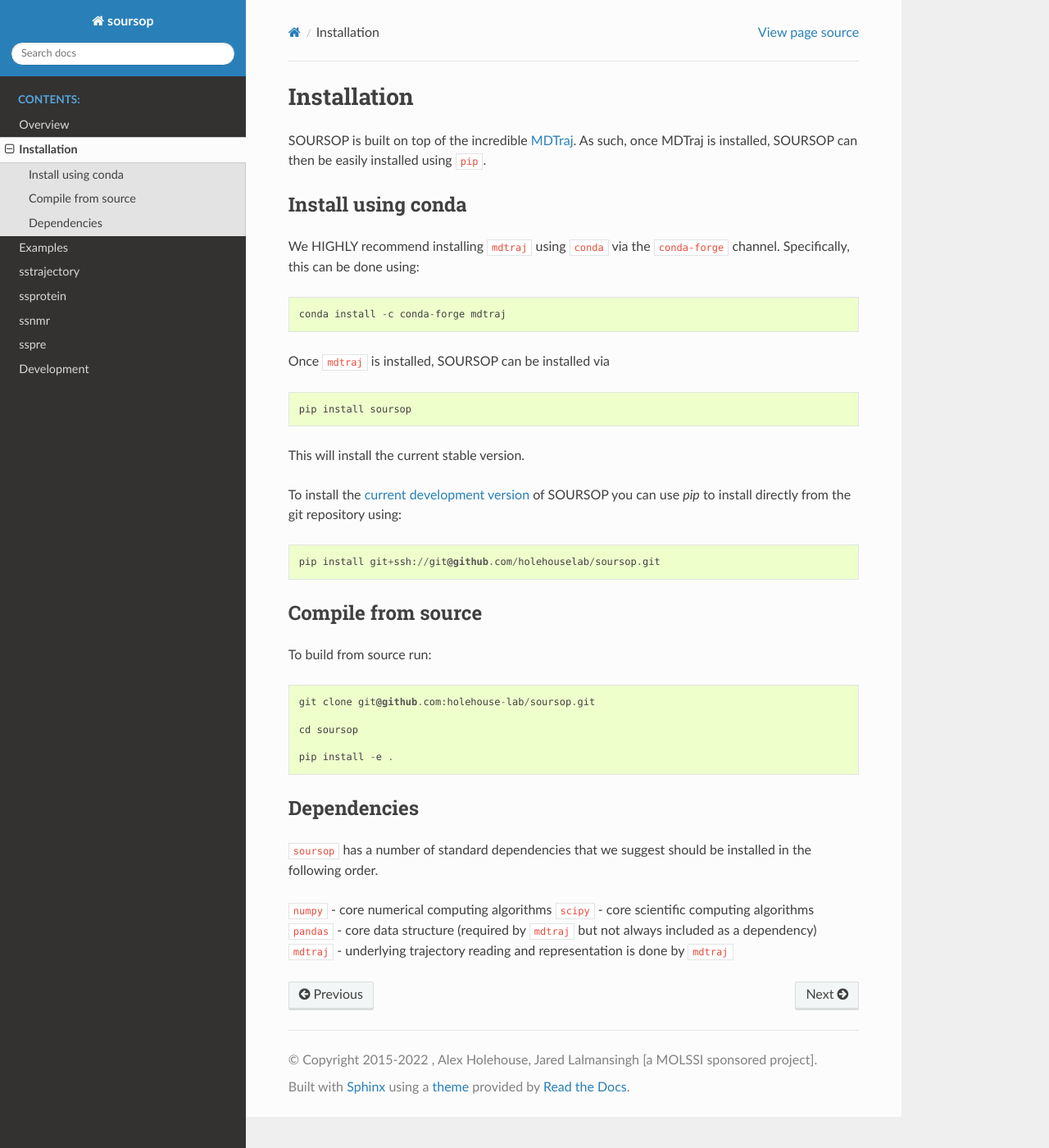
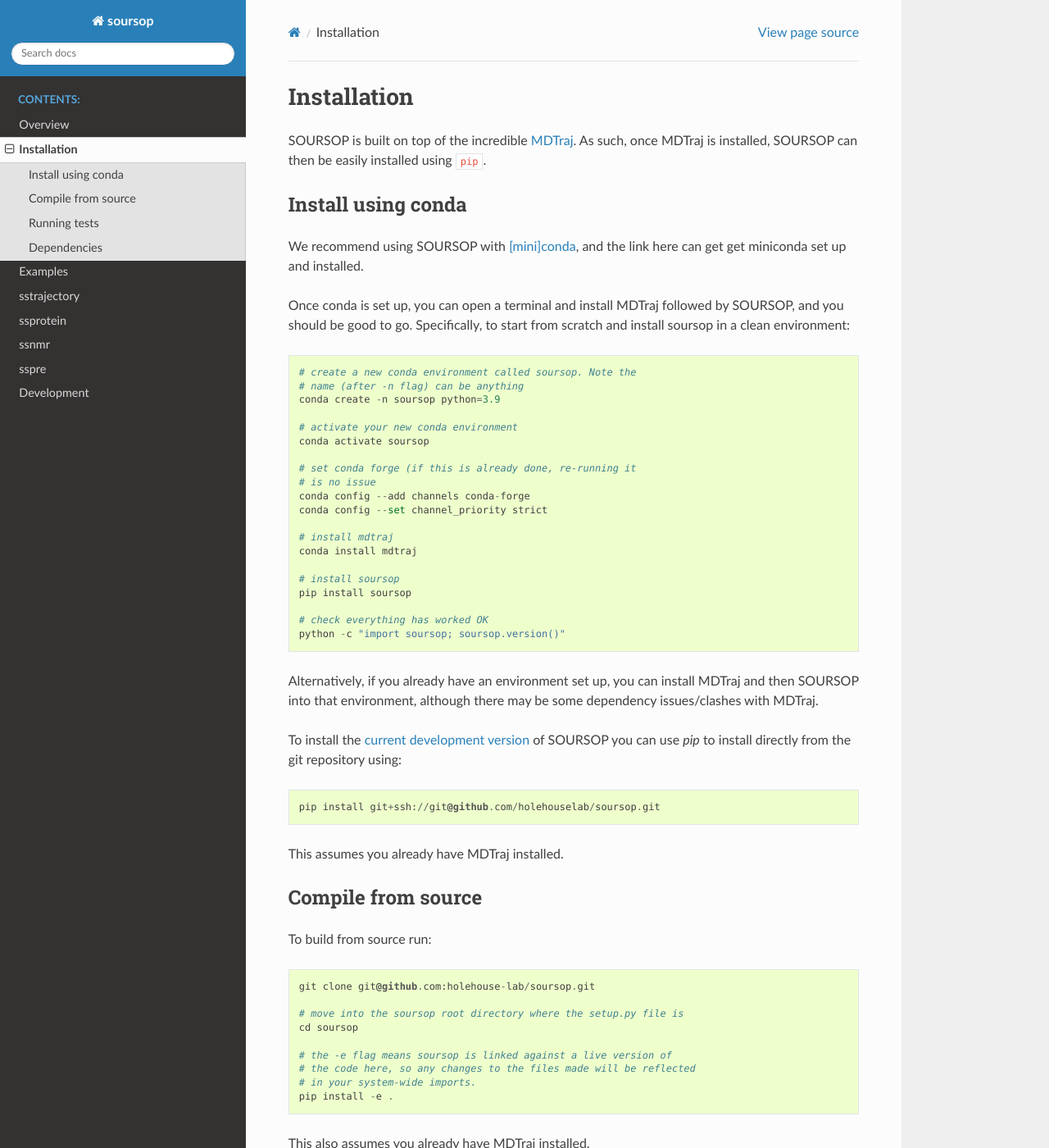
Before and after one commit to holehouse-lab/soursop, a Sphinx documentation site: the page built from docs/usage/installation.rst, in a window 1280 px wide and 1400 px high. Shown: the whole window at 82% size. Built offline with Sphinx 7.4.7 and the Read the Docs theme 2.0.0, drawn with Linux system fonts in a browser that asks for light colours; some of the changed text lies outside the part shown.

Commit message:
Updated main docs page and installation guide stuff

```diff
--- a/docs/usage/installation.rst
+++ b/docs/usage/installation.rst
@@ -4,23 +4,38 @@ Installation
 SOURSOP is built on top of the incredible `MDTraj
 <https://mdtraj.org/>`_. As such, once MDTraj is installed, SOURSOP can then be easily installed using ``pip``.
 
-
 Install using conda
 ----------------------
+We recommend using SOURSOP with `[mini]conda
+<https://docs.conda.io/en/latest/miniconda.html>`_, and the link here can get get miniconda set up and installed.
 
-We HIGHLY recommend installing ``mdtraj`` using ``conda`` via the ``conda-forge`` channel. Specifically, this can be done using:
+Once conda is set up, you can open a terminal and install MDTraj followed by SOURSOP, and you should be good to go. Specifically, to start from scratch and install soursop in a clean environment:
 
-.. code-block::
+.. code-block ::
 
-   conda install -c conda-forge mdtraj
+	# create a new conda environment called soursop. Note the
+	# name (after -n flag) can be anything
+	conda create -n soursop python=3.9
 
-Once ``mdtraj`` is installed, SOURSOP can be installed via
+	# activate your new conda environment
+	conda activate soursop
 
-.. code-block::
+	# set conda forge (if this is already done, re-running it
+	# is no issue
+	conda config --add channels conda-forge
+	conda config --set channel_priority strict
 
-   pip install soursop
+	# install mdtraj
+	conda install mdtraj
 
-This will install the current stable version.
+	# install soursop
+	pip install soursop
+
+	# check everything has worked OK
+	python -c "import soursop; soursop.version()"
+
+
+Alternatively, if you already have an environment set up, you can install MDTraj and then SOURSOP into that environment, although there may be some dependency issues/clashes with MDTraj.
 
 To install the `current development version
 <https://github.com/holehouse-lab/soursop>`_ of SOURSOP you can use `pip` to install directly from the git repository using:
@@ -29,6 +44,7 @@ To install the `current development version
 
    pip install git+ssh://git@github.com/holehouselab/soursop.git
 
+This assumes you already have MDTraj installed.
 
 Compile from source
 ----------------------
@@ -36,19 +52,53 @@ To build from source run:
 
 .. code-block::
 
-   git clone git@github.com:holehouse-lab/soursop.git
+	git clone git@github.com:holehouse-lab/soursop.git
 
-   cd soursop
+	# move into the soursop root directory where the setup.py file is
+	cd soursop
 
-   pip install -e .
+	# the -e flag means soursop is linked against a live version of
+	# the code here, so any changes to the files made will be reflected
+	# in your system-wide imports.
+	pip install -e .
+
+
+This also assumes you already have MDTraj installed.
+
+
+Running tests
+----------------------
+To ensure SOURSOP has been installed correctly you can run our complete battery of tests using `PyTest
+<https://docs.pytest.org/en/7.2.x/>`_. If PyTest is not installed you can install using
+
+.. code-block::
+
+	pip install pytest
+
+and from the main SOURSOP directory (where `setup.py` is) run
+
+.. code-block::
+
+	# move to the tests directory
+	cd soursop/tests
+
+	# run ALL tests (takes some time...)
+	pytest -v
 
 
 Dependencies
 ----------------------
+If you install MDTraj first via conda, all these dependencies will be met. However, for completeness, we provide the set of
 
-``soursop`` has a number of standard dependencies that we suggest should be installed in the following order.
 
-``numpy`` - core numerical computing algorithms
-``scipy`` - core scientific computing algorithms
-``pandas`` - core data structure (required by ``mdtraj`` but not always included as a dependency)
-``mdtraj`` - underlying trajectory reading and representation is done by ``mdtraj``
+* ``mdtraj`` - underlying trajectory reading and representation is done by ``mdtraj``
+
+* ``threadpoolctl`` - package for dealing with multiple threads
+
+* ``numpy`` - core numerical computing algorithms
+
+* ``scipy`` - core scientific computing algorithms
+
+* ``pandas`` - core data structure (required by ``mdtraj`` but not always included as a dependency)
+
+* ``pytest`` - required for running test
```
Also changed, not shown: docs/index.rst (+9 -9 lines).
